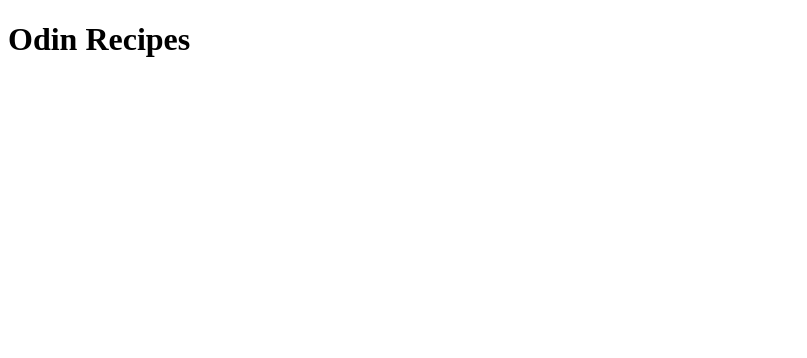
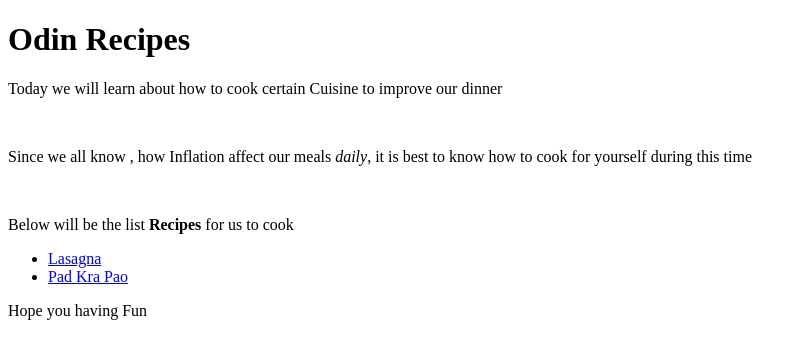
Before and after one commit to vietnguyensaigoneer/odin-recipes, a plain HTML site: page index.html in a window 1280 px wide. Shown: the whole page, without its empty margins (0-807 px from the left). Drawn offline with Linux system fonts and the light colour scheme.

Commit message:
Add relative link to page

```diff
--- a/index.html
+++ b/index.html
@@ -6,6 +6,14 @@
  </head>
  <body>
      <h1>Odin Recipes</h1>
+     <p>Today we will learn about how to cook certain Cuisine to improve our dinner</p><br>
+     <p>Since we all know , how Inflation affect our meals <em>daily</em>, it  is best to know how to cook for yourself during this time</p><br>
+     <p>Below will be the list <strong>Recipes</strong> for us to cook</p>
+     <ul>
+         <li><a href="recipes/lasagna.html" target="blank_">Lasagna</a></li>
+         <li><a href="recipes/pad-kra-pao.html">Pad Kra Pao</a></li>
+     </ul>
+     <p> Hope you having Fun</p>
  </body>
 
 
```
Also changed, not shown: recipes/lasagna.html (added, +13 -0 lines), recipes/pad-kra-pao.html (added, +11 -0 lines).
